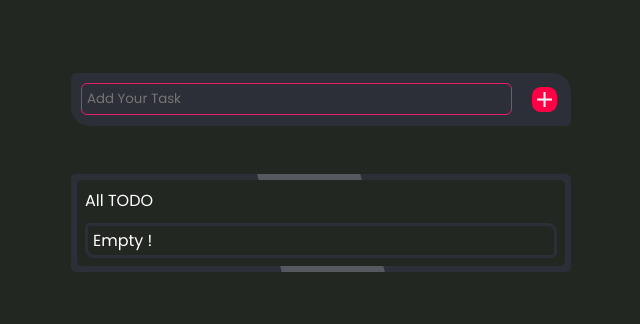
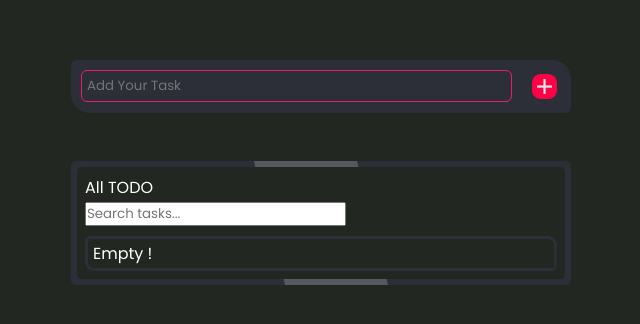
Before and after one commit to sAtyAmSDev/ToDo, a plain HTML site: page index.html in a window 1280 px wide. Shown: the part 228-552 px from the top of the page, without its empty margins (319-959 px from the left). Drawn offline with Linux system fonts and the light colour scheme.

Commit message:
Update index.html

```diff
--- a/index.html
+++ b/index.html
@@ -25,7 +25,7 @@
 
       <div class="box">
         <div class="in">
-          <div class="text">All TODO</div>
+          <div class="text"><p>All TODO</p><input type="search" oninput="SearchTodo(this)"placeholder="Search tasks..." id="searchTodo"></div>
 
           <div id="TODO">
             <!-- <div class="ToDoList">
```
